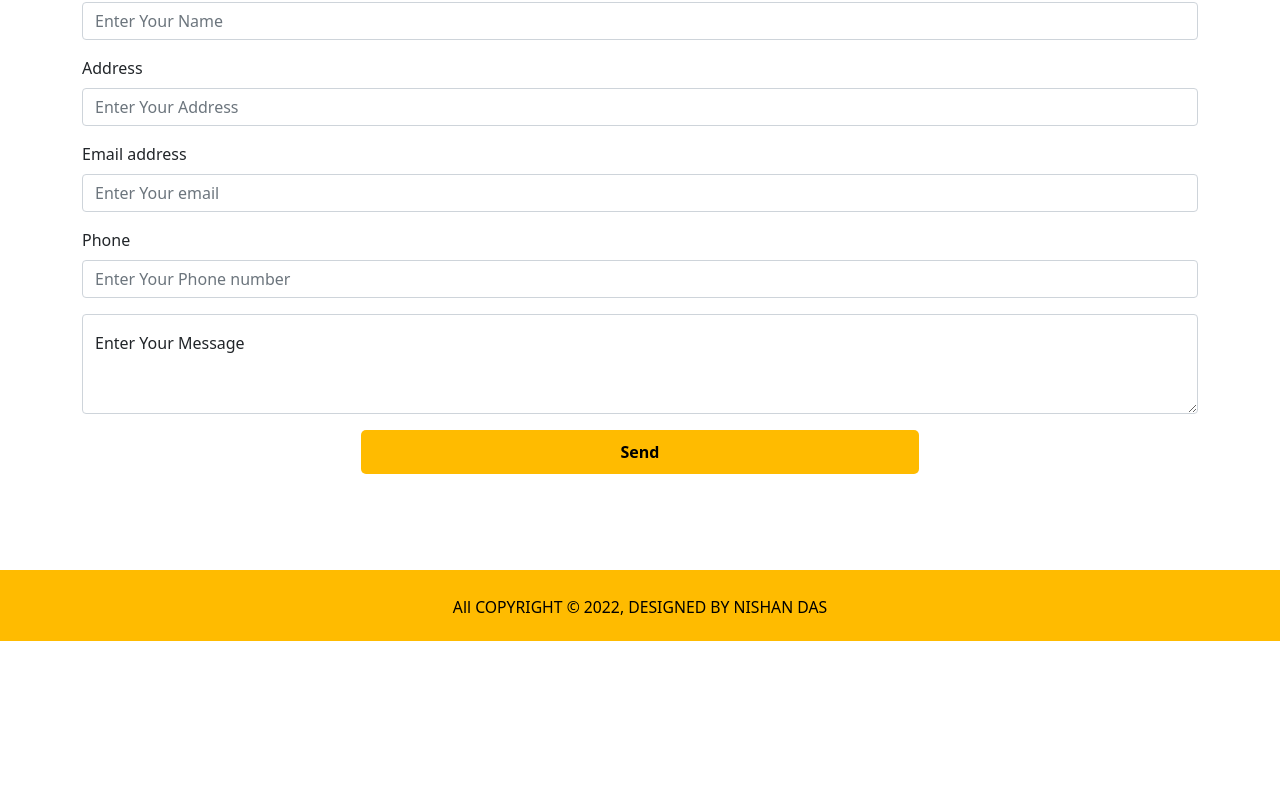
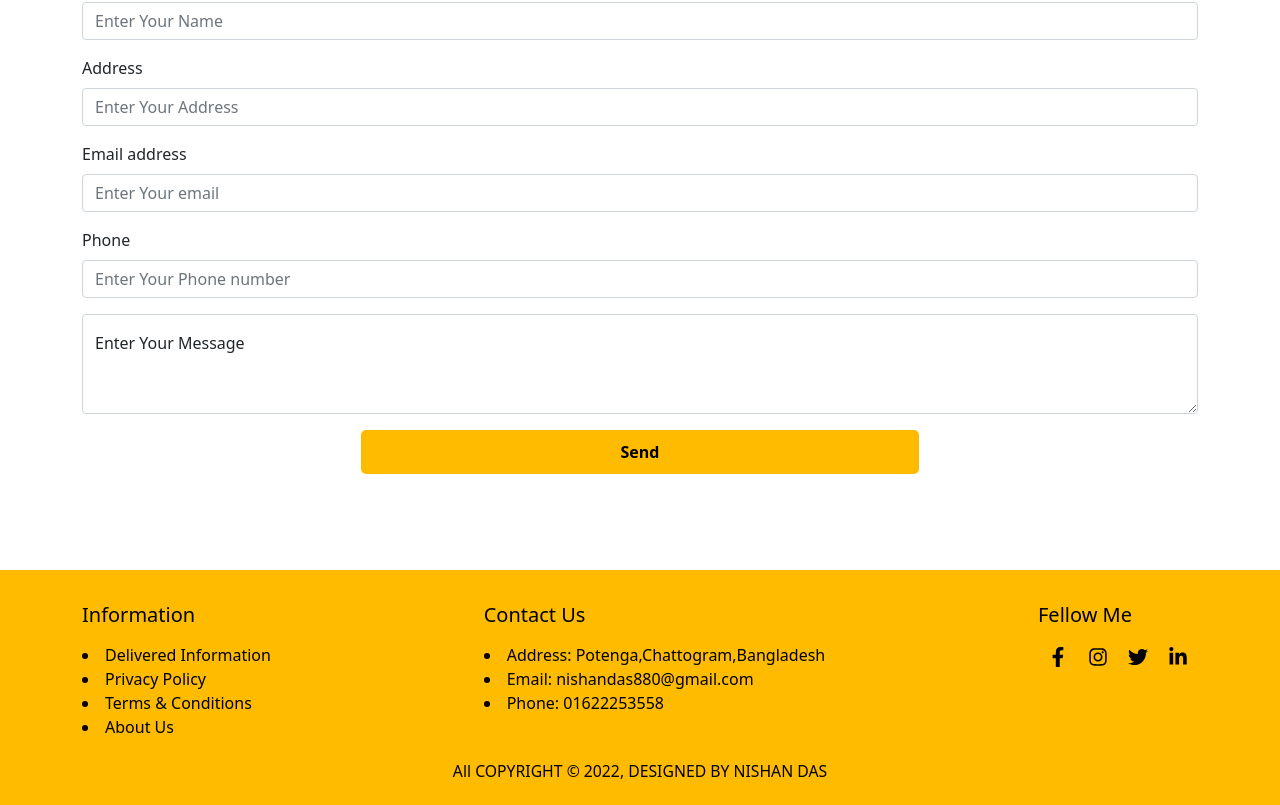
Before and after one commit to NISHAN75/warehouse-management, a React (Create React App) app: page / in a window 1280 px wide. Shown: the part 1647-2452 px from the top of the page. Before the commit the page ends 2288 px from the top, so only its background shows below. Built offline with nearby package versions, Linux system fonts and the light colour scheme; no server answers.

Commit message:
fotter add

```diff
--- a/package.json
+++ b/package.json
@@ -16,6 +16,7 @@
     "react-icons": "^4.3.1",
     "react-router-dom": "^6.3.0",
     "react-scripts": "5.0.1",
+    "react-spring": "^9.4.5",
     "react-toastify": "^8.2.0",
     "web-vitals": "^2.1.4"
   },
--- a/src/component/Pages/Share/Footer/Footer.css
+++ b/src/component/Pages/Share/Footer/Footer.css
@@ -3,8 +3,30 @@
   color: #000;
   padding:5px;
 }
-.footer-area p {
+.footer-info {
+  display: flex;
+  justify-content: space-between;
+  flex-wrap: nowrap;
+  margin-top: 20px;
+}
+.footer-info svg {
+  color: black;
+  font-size: 20px;
+  font-weight: 500;
+}
+.footer-info svg:hover{
+  color: azure;
+
+}
+.footer-down-info p {
   margin-top: 18px;
   font-size: 18px;
   font-weight: 400;
 }
+
+@media only screen and (max-width: 767px) {
+  .footer-info {
+    flex-wrap: nowrap;
+    flex-direction: column;
+  }
+}
--- a/src/component/Pages/Share/Footer/Footer.js
+++ b/src/component/Pages/Share/Footer/Footer.js
@@ -1,12 +1,41 @@
 import React from 'react';
+import { Container } from 'react-bootstrap';
+import { FaFacebookF ,FaInstagram,FaTwitter,FaLinkedinIn} from "react-icons/fa";
+import { Link } from 'react-router-dom';
 import './Footer.css'
 
 const Footer = () => {
   const today = new Date();
     const year = today.getFullYear();
     return (
-        <footer className='footer-area text-center'>
+        <footer className='footer-area mt-5'>
+            <Container>
+            <div className="footer-info">
+                <div className="information-area mt-2">
+                    <h5 className='mb-3'>Information</h5>
+                    <li>Delivered Information</li>
+                    <li>Privacy Policy</li>
+                    <li>Terms & Conditions</li>
+                    <li>About Us</li>
+                </div>
+                <div className="contact-area mt-2">
+                    <h5 className='mb-3'>Contact Us</h5>
+                    <li>Address: <span>Potenga,Chattogram,Bangladesh</span></li>
+                    <li>Email: <span>nishandas880@gmail.com</span></li>
+                    <li>Phone: <span>01622253558</span></li>
+                </div>
+                <div className="social-area mt-2" >
+                    <h5 className='mb-3'>Fellow Me</h5>
+                    <Link to="#"><span><FaFacebookF/></span></Link>
+                    <Link to="#"><span><FaInstagram/></span></Link>
+                    <Link to="#"><span><FaTwitter/></span></Link>
+                    <Link to="#"><span><FaLinkedinIn/></span></Link>
+                </div>
+            </div>
+            <div className="footer-down-info  text-center">
             <p><small>All COPYRIGHT &copy;  {year}, DESIGNED BY NISHAN DAS </small></p>
+            </div>
+            </Container>
         </footer>
     );
 };
--- a/src/component/Pages/Share/Header/Header.js
+++ b/src/component/Pages/Share/Header/Header.js
@@ -5,6 +5,7 @@ import useAuth from "../../../../hooks/useAuth";
 import { Link } from "react-router-dom";
 import './Header.css'
 import {signOut } from 'firebase/auth';
+import { useSpring ,animated } from "react-spring";
 
 const Header = () => {
   const [auth] =useAuth();
@@ -12,8 +13,17 @@ const Header = () => {
   const logOut =() =>{
     signOut(auth);
   }
+  const fade=useSpring({
+   from: {
+      opacity: 0
+   },
+   to : {
+     opacity: 1
+   }
+  });
   return (
-    <div className="header-area">
+
+    <animated.div className="header-area" style={fade}>
       <Navbar className="shadow-lg" expand="lg" sticky="top">
         <Container>
           <Navbar.Brand as={Link} to="/">Amorini Furniture</Navbar.Brand>
@@ -38,7 +48,7 @@ const Header = () => {
           </Navbar.Collapse>
         </Container>
       </Navbar>
-    </div>
+    </animated.div>
   );
 };
 
```
Also changed, not shown: 1 other file (tests, documents, lock files or other folders).
